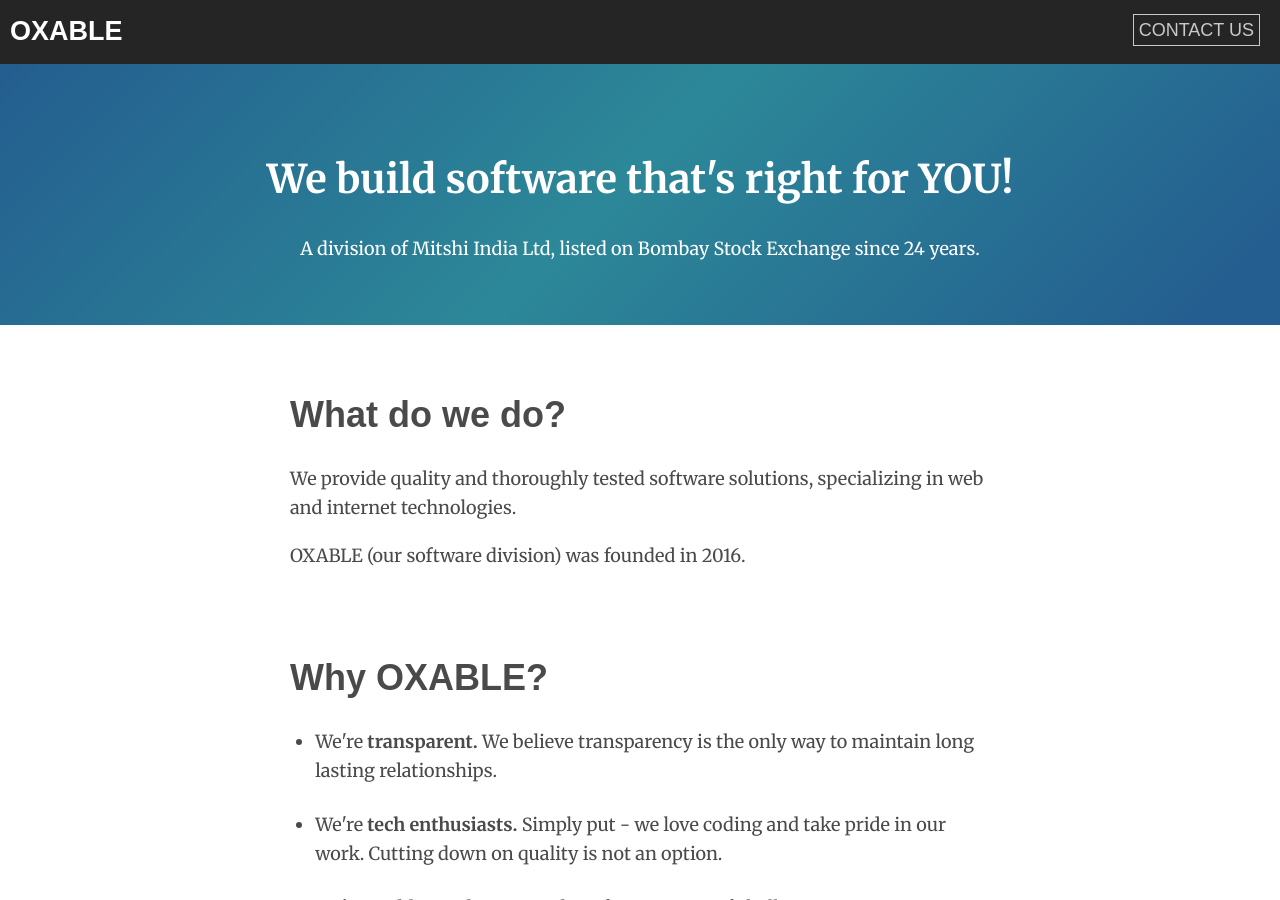
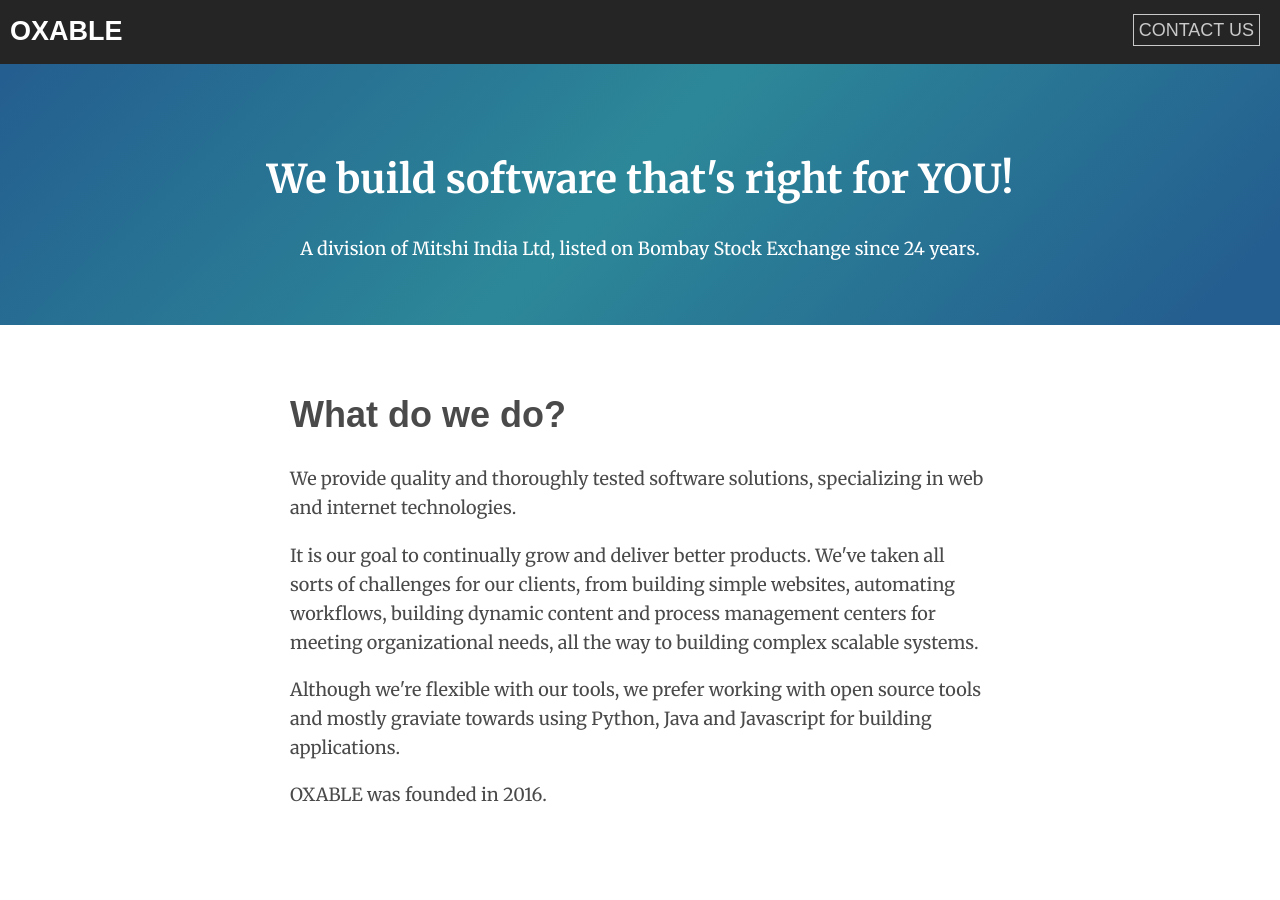
Before and after one commit to oxable/oxable.co, a Jekyll site: the page built from index.html, in a window 1280 px wide and 900 px high. Built offline with Jekyll 4.4.1, drawn with Linux system fonts in a browser that asks for light colours; some of the changed text lies outside the part shown.

Commit message:
Updated what we do section

```diff
--- a/index.html
+++ b/index.html
@@ -27,7 +27,18 @@
 <div class="section" id="what-section">
   <h2>What do we do?</h2>
   <p>We provide quality and thoroughly tested software solutions, specializing in web and internet technologies.</p>
-  <p>OXABLE (our software division) was founded in 2016.</p>
+  <p>
+    It is our goal to continually grow and deliver better products. We've
+    taken all sorts of challenges for our clients, from building simple
+    websites, automating workflows, building dynamic content and process
+    management centers for meeting organizational needs, all the way to
+    building complex scalable systems.
+  </p>
+  <p>
+    Although we're flexible with our tools, we prefer working with open source tools
+    and mostly graviate towards using Python, Java and Javascript for building applications.
+  </p>
+  <p>OXABLE was founded in 2016.</p>
 </div>
 
 <div class="section" id="why-section">
@@ -66,7 +77,10 @@
 
 <div class="section" id="contact-section">
   <h2>Get in touch</h2>
-  <p>Submit this form and I will contact you shortly</p>
+  <p>You can get in touch with us at <a href="mailto:contact@oxable.co">contact@oxable.co</a>
+    or you can contact me directly at <a href="mailto:mitesh@oxable.co">mitesh@oxable.co</a>.
+  </p>
+  <p>Or you can submit this form and we will contact you shortly: </p>
   <form action="https://formspree.io/mitesh@oxal.org" class="dashed-form" method="POST">
     <label>Your email address:</label>
     <input type="email" name="_replyto" required>
```
